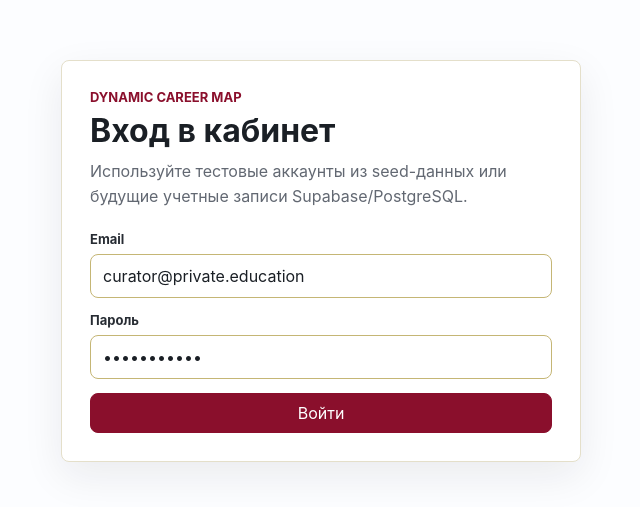
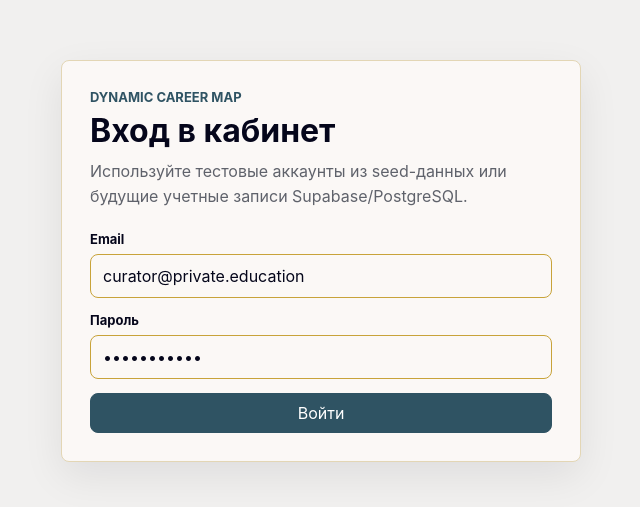
Before and after one commit to DanydeDeveloper/Dynamic_career_map, a Next.js app: page /login in a window 1280 px wide. Shown: the part 139-646 px from the top of the page, without its empty margins (319-959 px from the left). Built offline with nearby package versions, Linux system fonts and the light colour scheme; no server answers.

Commit message:
Align colors with Private Education slide palette

```diff
--- a/src/app/globals.css
+++ b/src/app/globals.css
@@ -1,21 +1,21 @@
 :root {
-  --bg: #fcfdff;
-  --surface: #ffffff;
-  --surface-soft: #f6f2e4;
-  --line: #e4dfca;
-  --line-strong: #c5b675;
-  --text: #1a1f25;
-  --muted: #626872;
-  --primary: #8a0f2c;
-  --primary-strong: #5f0a1e;
-  --primary-soft: #f5e6eb;
-  --accent: #c5b675;
-  --accent-strong: #7f7139;
-  --accent-soft: #f4efd9;
+  --bg: #f1f0ef;
+  --surface: #fbf8f6;
+  --surface-soft: #f4efe6;
+  --line: #e3d6b5;
+  --line-strong: #c8a33a;
+  --text: #05061b;
+  --muted: #5f626b;
+  --primary: #2f5363;
+  --primary-strong: #244553;
+  --primary-soft: #e3edf1;
+  --accent: #c8a33a;
+  --accent-strong: #9a7a24;
+  --accent-soft: #f3ead2;
   --danger: #9f2f2f;
-  --warning: #7f7139;
+  --warning: #9a7a24;
   --radius: 8px;
-  --shadow: 0 14px 40px rgba(26, 31, 37, 0.08);
+  --shadow: 0 14px 40px rgba(5, 6, 27, 0.08);
 }
 
 * {
@@ -54,8 +54,8 @@ textarea {
 }
 
 .sidebar {
-  background: #1a1f25;
-  color: #fcfdff;
+  background: #05061b;
+  color: #fbf8f6;
   padding: 24px 18px;
   position: sticky;
   top: 0;
@@ -75,8 +75,8 @@ textarea {
   width: 42px;
   height: 42px;
   border-radius: 8px;
-  background: #c5b675;
-  color: #1a1f25;
+  background: #c8a33a;
+  color: #05061b;
   font-weight: 800;
 }
 
@@ -88,7 +88,7 @@ textarea {
 
 .brand-subtitle {
   margin: 4px 0 0;
-  color: #c5b675;
+  color: #c8a33a;
   font-size: 13px;
 }
 
@@ -101,7 +101,7 @@ textarea {
   border: 1px solid rgba(255, 255, 255, 0.14);
   border-radius: 999px;
   background: rgba(255, 255, 255, 0.07);
-  color: #f6f2e4;
+  color: #fbf8f6;
   font-size: 12px;
   font-weight: 700;
 }
@@ -310,7 +310,7 @@ textarea {
   padding: 12px;
   border: 1px solid var(--line);
   border-radius: 8px;
-  background: #ffffff;
+  background: var(--surface);
 }
 
 .compact-item span:first-child {
@@ -337,8 +337,8 @@ textarea {
   padding: 12px;
   border: 1px solid var(--line);
   border-radius: 8px;
-  background: #ffffff;
-  color: #272c33;
+  background: var(--surface);
+  color: var(--text);
   font-weight: 700;
 }
 
@@ -419,7 +419,7 @@ textarea {
   padding: 0 9px;
   border-radius: 999px;
   background: var(--surface-soft);
-  color: #272c33;
+  color: var(--text);
   font-size: 12px;
   font-weight: 650;
 }
@@ -430,7 +430,7 @@ textarea {
 }
 
 .tag.warning {
-  background: #f8edc6;
+  background: var(--accent-soft);
   color: var(--warning);
 }
 
@@ -460,13 +460,13 @@ textarea {
   height: 10px;
   overflow: hidden;
   border-radius: 999px;
-  background: #f1ead2;
+  background: var(--surface-soft);
 }
 
 .progress-fill {
   height: 100%;
   border-radius: inherit;
-  background: linear-gradient(90deg, #8a0f2c, #c5b675);
+  background: linear-gradient(90deg, #2f5363, #c8a33a);
 }
 
 .table-wrap {
@@ -492,8 +492,8 @@ textarea {
 }
 
 .data-table th {
-  background: #f6f2e4;
-  color: #41464c;
+  background: var(--surface-soft);
+  color: var(--text);
   font-size: 12px;
   text-transform: uppercase;
 }
@@ -518,7 +518,7 @@ textarea {
 }
 
 .field label {
-  color: #272c33;
+  color: var(--text);
   font-size: 13px;
   font-weight: 700;
 }
@@ -529,7 +529,7 @@ textarea {
   width: 100%;
   border: 1px solid var(--line-strong);
   border-radius: 8px;
-  background: #ffffff;
+  background: var(--surface);
   padding: 11px 12px;
   color: var(--text);
 }
@@ -583,7 +583,7 @@ textarea {
   padding: 14px;
   border: 1px solid var(--line);
   border-radius: 8px;
-  background: #ffffff;
+  background: var(--surface);
 }
 
 .diagnostic-notes {
@@ -610,8 +610,8 @@ textarea {
   padding: 10px;
   border: 1px solid var(--line);
   border-radius: 8px;
-  background: #ffffff;
-  color: #272c33;
+  background: var(--surface);
+  color: var(--text);
   font-size: 13px;
   font-weight: 600;
 }
@@ -637,12 +637,12 @@ textarea {
   padding: 10px;
   border: 1px solid var(--line);
   border-radius: 8px;
-  background: #ffffff;
+  background: var(--surface);
 }
 
 .score-field span {
   min-height: 34px;
-  color: #272c33;
+  color: var(--text);
   font-size: 12px;
   font-weight: 700;
 }
```
